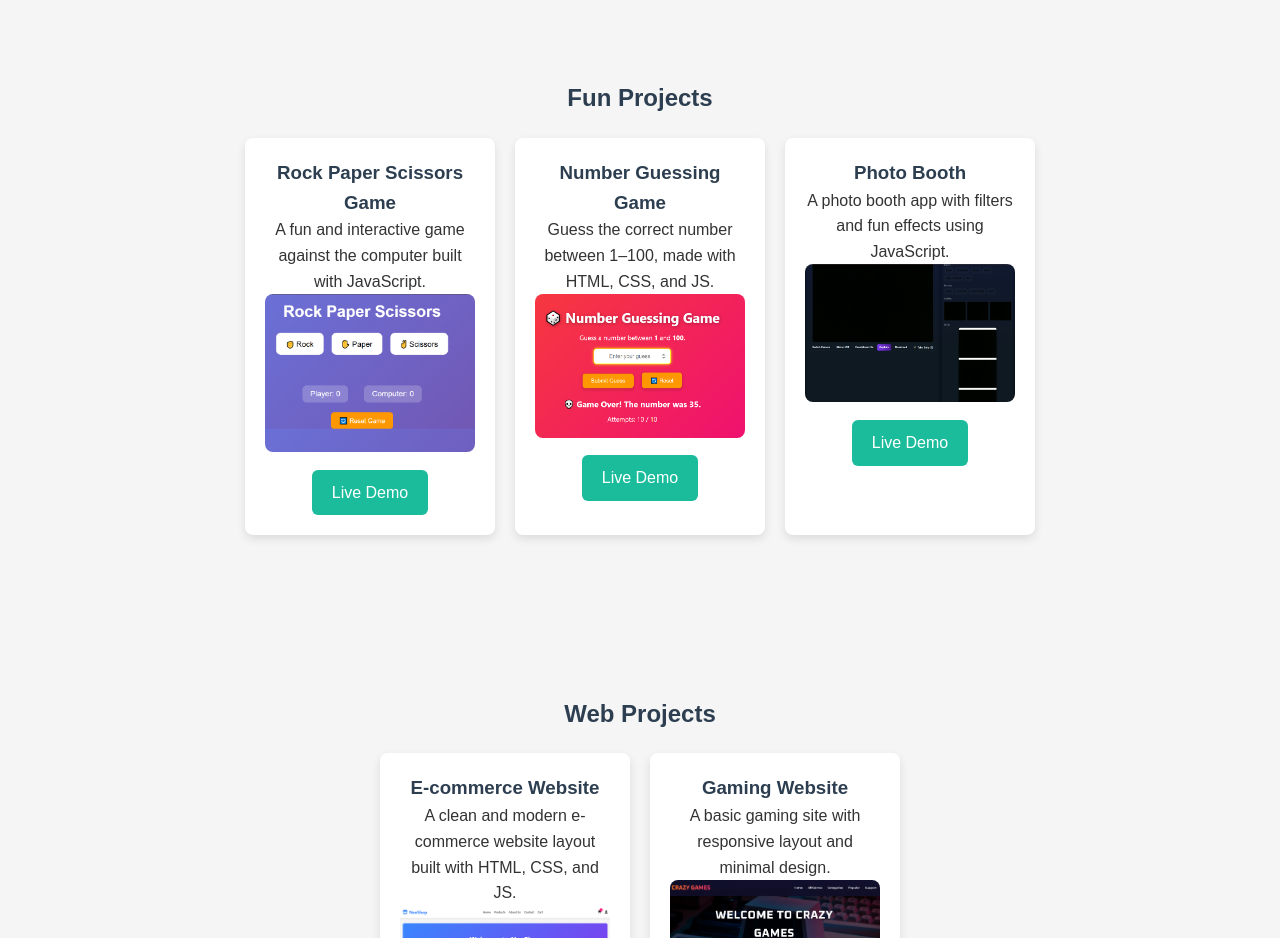
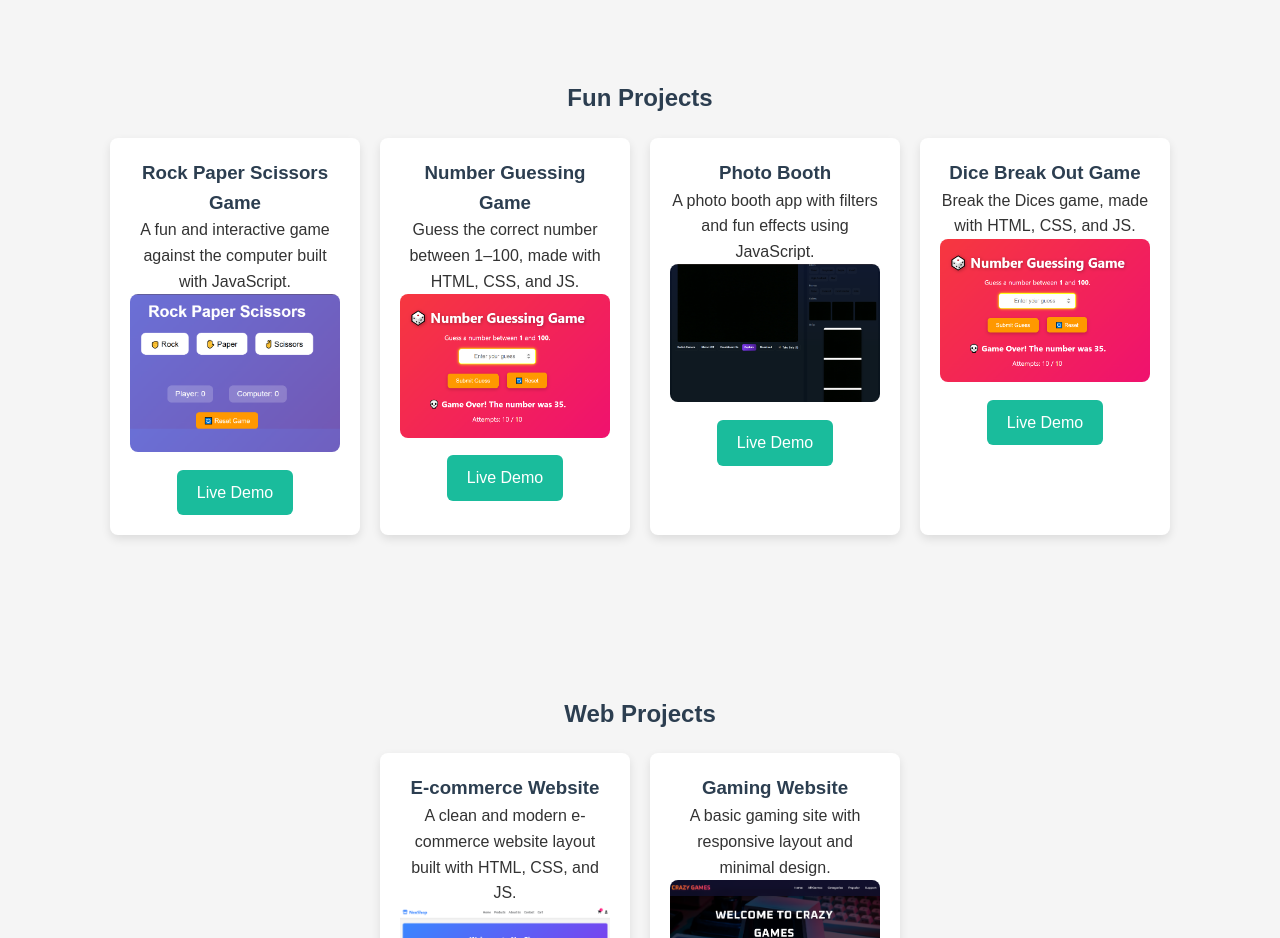
Before and after one commit to sharjeelahmed21/My-PortFolio, a plain HTML site: page index.html in a window 1280 px wide. Shown: the part 2060-2998 px from the top of the page. Drawn offline with nearby package versions, Linux system fonts and the light colour scheme.

Commit message:
Update index.html

```diff
--- a/index.html
+++ b/index.html
@@ -142,6 +142,16 @@
         </div>
       </div>
 
+      <div class="project-card">
+        <h3>Dice Break Out Game</h3>
+        <p>Break the Dices game, made with HTML, CSS, and JS.</p>
+        <img src="Capture12.PNG" alt="Number Guessing Game" style="width:100%; border-radius: 8px; margin-bottom: 10px;">
+        <div class="project-buttons">
+          <a href="https://sharjeelahmed21.github.io/Guessing-Game/" class="btn">Live Demo</a>
+
+        </div>
+      </div>
+
     </div>
   </section>
 
```
